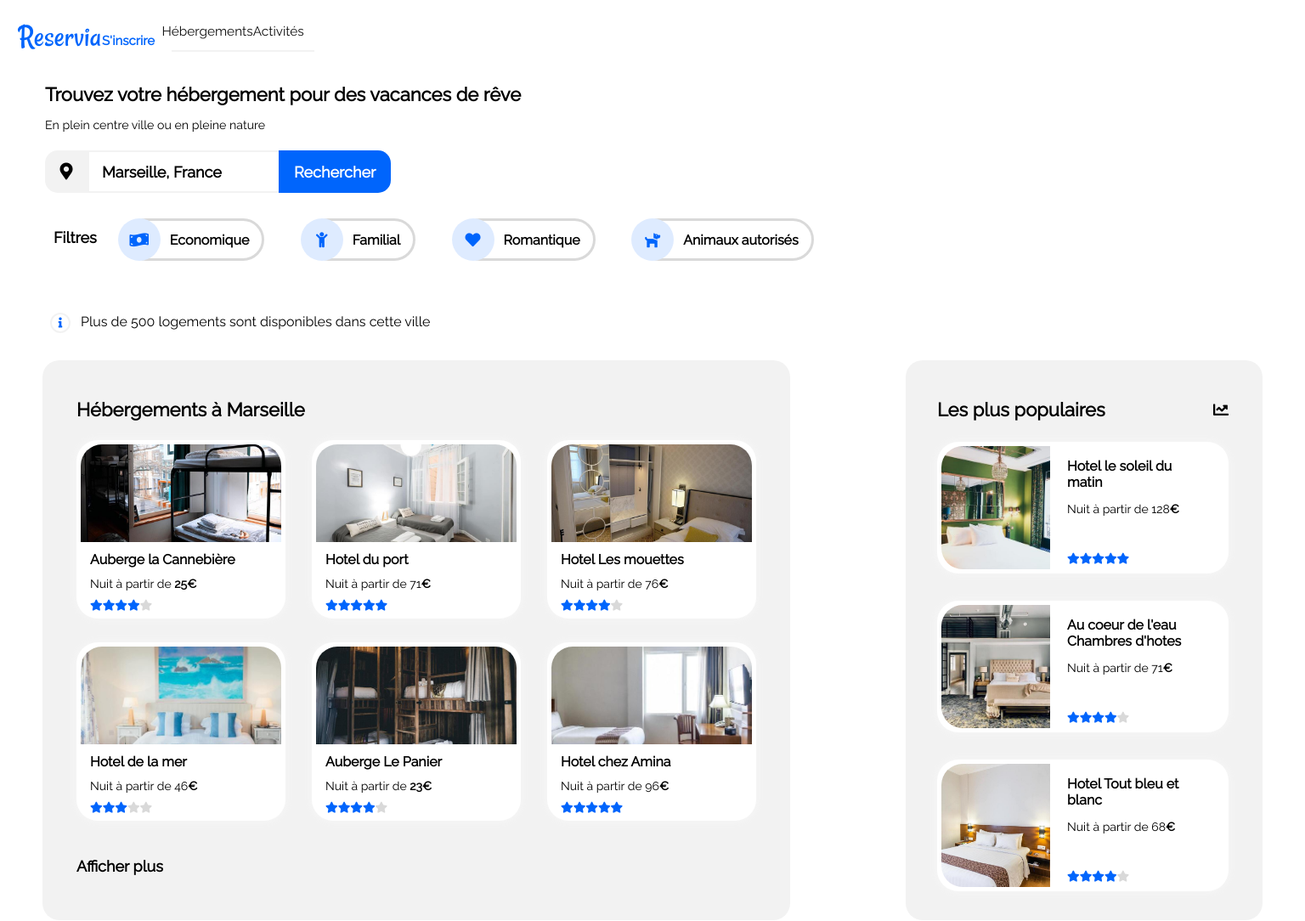
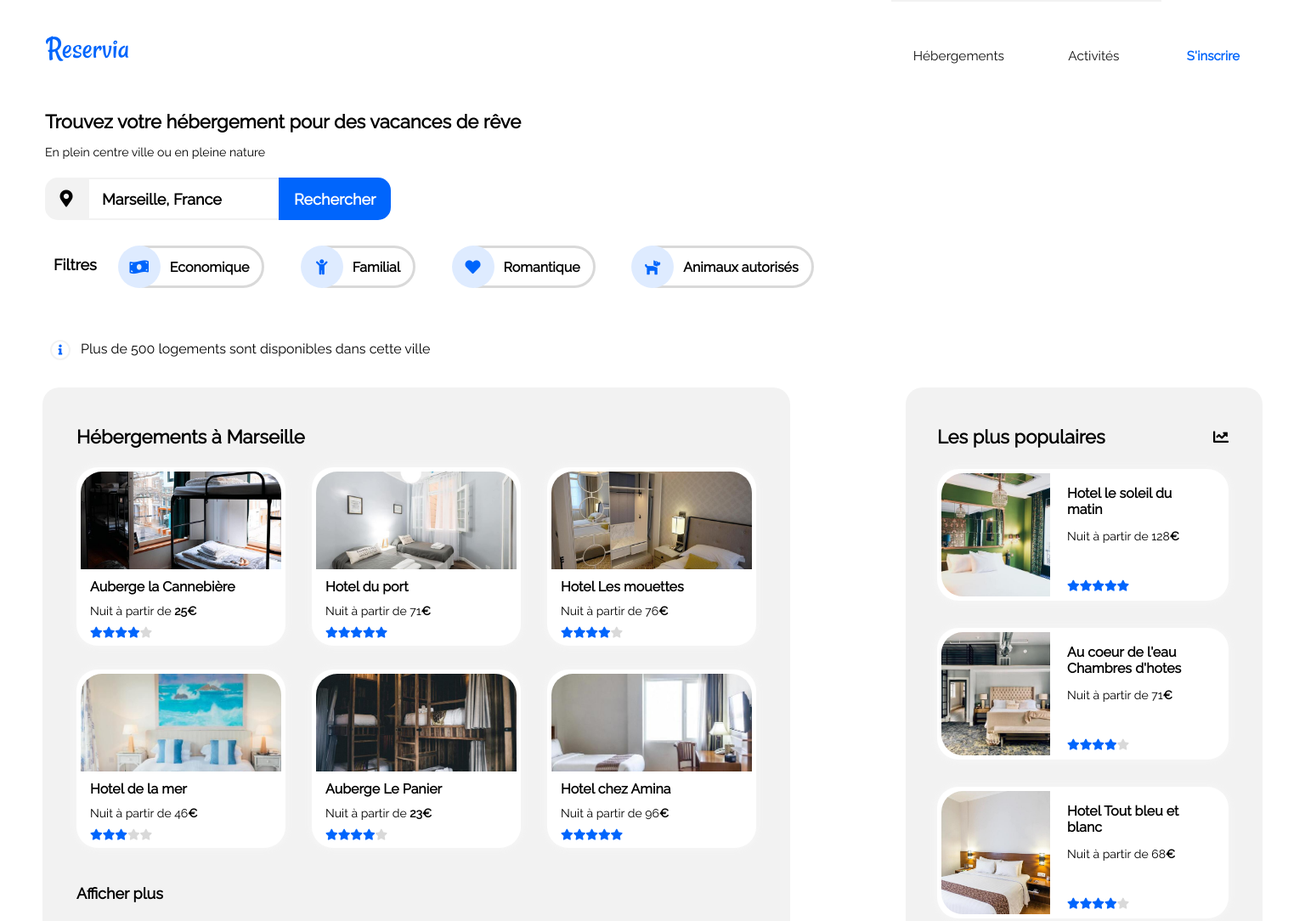
Before and after one commit to Essemey/ThomasMbondjoEyango_2_15032021, a plain HTML site: page index.html in a window 1536 px wide. Shown: the top 1084 px of the page at 85% size. Drawn offline with Linux system fonts and the light colour scheme.

Commit message:
Version Laptop Header Bloc

```diff
--- a/header.css
+++ b/header.css
@@ -19,7 +19,11 @@ header .bottom {
   margin-top: 14px;
 }
 
-header .bottom a {
+header .bottom #inscription{
+  display:none;
+}
+
+header .bottom #logements_link, header .bottom #activities_link {
   width: 50%;
   display: flex;
   align-items: center;
@@ -30,7 +34,7 @@ header .bottom a {
   border-bottom: 2.5px solid #f2f2f2;
 }
 
-header .bottom a:hover {
+header .bottom #logements_link:hover, header .bottom #activities_link:hover{
   border-color: #0065fc;
   color: #0065fc;
 }
@@ -40,7 +44,7 @@ header a {
   color: #0065fc;
 }
 
-header .top #inscription {
+header #inscription {
   font-weight: bold;
   font-size: 15px;
   margin-top: 10px;
@@ -53,5 +57,44 @@ header .top img {
 @media all and (min-width: 1440px){
   header{
     flex-direction: row;
+    padding-left: 53px;
+    padding-right: 77px;
+    justify-content:space-between;
   }
+
+  header .top{
+    padding: 0;
+    align-items:flex-end;
+  }
+
+  header .bottom{
+    margin-top:0px;
+    height:80px;
+    width: 410px;
+  }
+
+  header .bottom #inscription{
+    display:flex;
+    align-items:flex-end;
+    margin-left: 30px;
+    margin-top: 0px;
+  }
+
+  header .top #inscription{
+    display:none;
+  }
+
+  header .bottom a{
+    margin-bottom: 5px;
+  }
+
+
+  header .bottom #logements_link, header .bottom #activities_link {
+    align-items: flex-end;
+    height:auto;
+    border-top: 2.5px solid #f2f2f2;
+    border-bottom:0;
 }
+
+
+}
--- a/index.html
+++ b/index.html
@@ -19,8 +19,9 @@
             <a id="inscription" href="#inscription">S'inscrire</a>
         </div>
         <div class="bottom">
-            <a href="#logements">Hébergements</a>
-            <a href="#activities">Activités</a>
+            <a href="#logements" id="logements_link">Hébergements</a>
+            <a href="#activities" id="activities_link">Activités</a>
+            <a id="inscription" href="#inscription">S'inscrire</a>
         </div>
     </header>
 
--- a/research.css
+++ b/research.css
@@ -93,6 +93,7 @@
 
   .research{
     padding-left: 53px;
+    padding-top: 50px;
   }
 
   .search{
--- a/results.css
+++ b/results.css
@@ -16,6 +16,7 @@
     align-items:center;
     justify-content:space-between;
     margin-bottom:25px;
+    padding: 0;
 }
 
 .results header h2{
```
